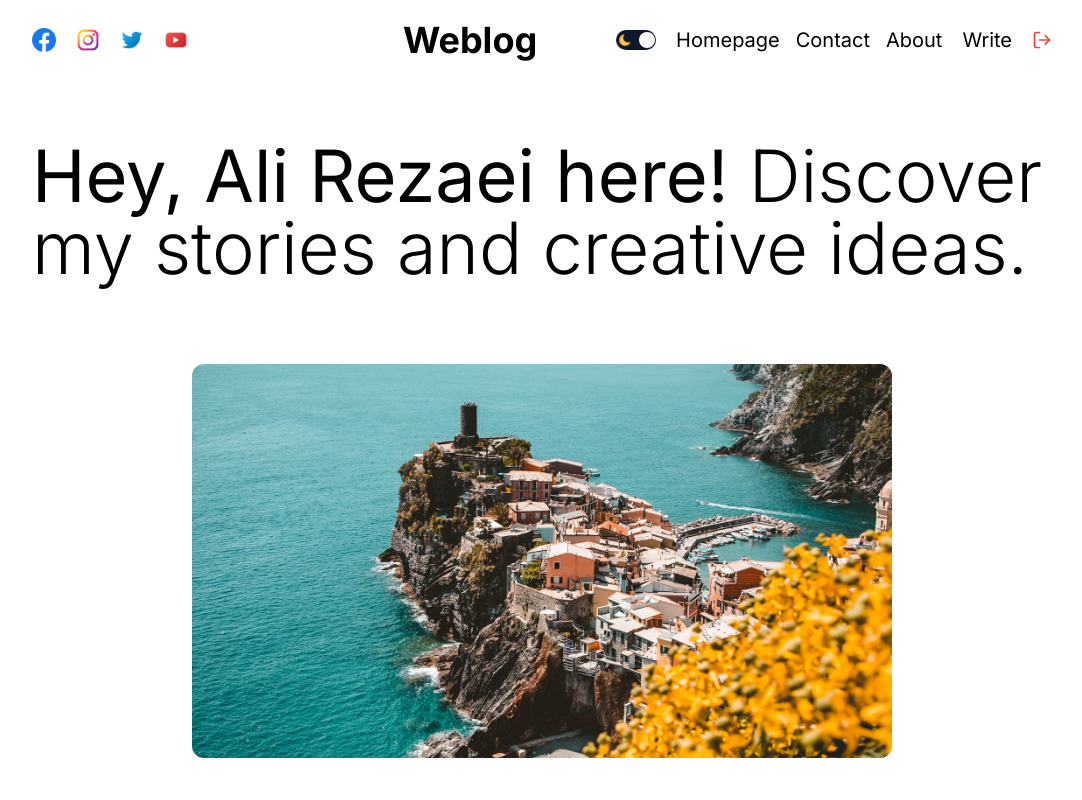
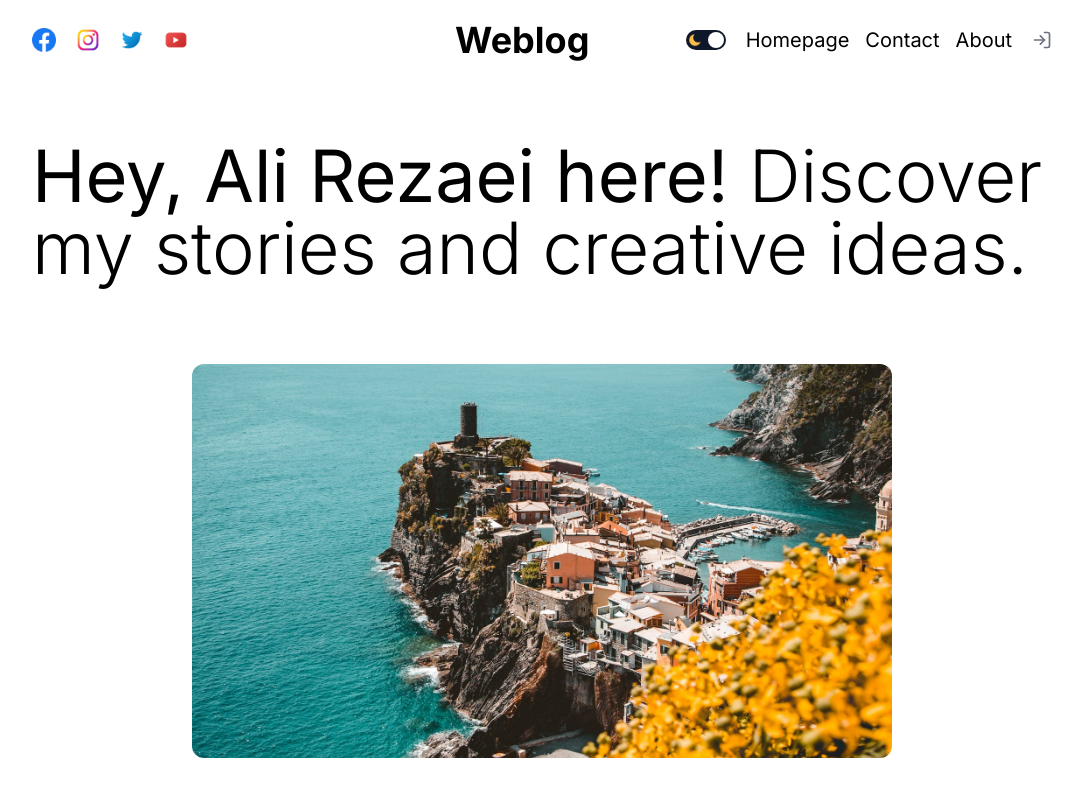
Before and after one commit to alierezayi/Weblog, a Next.js app: page / in a window 1280 px wide. Shown: the top 800 px of the page, without its empty margins (98-1180 px from the left). Built offline with nearby package versions, Linux system fonts and the light colour scheme; no server answers; the database is empty.

Commit message:
test / back to auth provider

```diff
--- a/app/layout.tsx
+++ b/app/layout.tsx
@@ -4,9 +4,7 @@ import "./globals.css";
 
 import Header from "@/components/Header";
 import Footer from "@/components/Footer";
-
 import ThemeContextProvider from "@/context/ThemeContext";
-
 import AuthProvider from "@/providers/AuthProvider";
 
 const inter = Inter({ subsets: ["latin"] });
@@ -24,6 +22,7 @@ export default function RootLayout({
   return (
     <html lang="en">
       <body className={inter.className}>
+        <AuthProvider>
           <ThemeContextProvider>
             <div className="layout-container py-5">
               <div className="wrapper">
@@ -33,6 +32,7 @@ export default function RootLayout({
               </div>
             </div>
           </ThemeContextProvider>
+        </AuthProvider>
       </body>
     </html>
   );
--- a/components/AuthLinks.tsx
+++ b/components/AuthLinks.tsx
@@ -13,15 +13,15 @@ import { useTheme } from "@/context/ThemeContext";
 const AuthLinks = () => {
   const [open, setOpen] = useState(false);
   const { theme } = useTheme();
-  // const { status } = useSession();
+  const { status } = useSession();
 
   return (
     <>
-      {/* {status === "unauthenticated" ? (
+      {status === "unauthenticated" ? (
         <Link href="/login" className="hidden md:block">
           <LuLogIn size={20} className="text-gray-500 dark:text-gray-400" />
         </Link>
-      ) : ( */}
+      ) : (
         <>
           <Link href="/write" className="hidden md:block text-xl">
             Write
@@ -30,7 +30,7 @@ const AuthLinks = () => {
             <LuLogOut size={20} className="text-red-500" />
           </button>
         </>
-      {/* )} */}
+      )}
 
       <div
         className=" flex flex-col justify-between items-center cursor-pointer md:hidden"
@@ -56,11 +56,11 @@ const AuthLinks = () => {
 
           <Link href="/contact">Contact</Link>
 
-          {/* {status === "unauthenticated" ? (
+          {status === "unauthenticated" ? (
             <Link href="/login">
               <LuLogIn />
             </Link>
-          ) : ( */}
+          ) : (
             <>
               <Link href="/write">Write</Link>
               <button
@@ -70,7 +70,7 @@ const AuthLinks = () => {
                 Log out
               </button>
             </>
-          {/* )} */}
+          )}
         </div>
       )}
     </>
```
Lines whose indentation alone changed are shown as unchanged.
